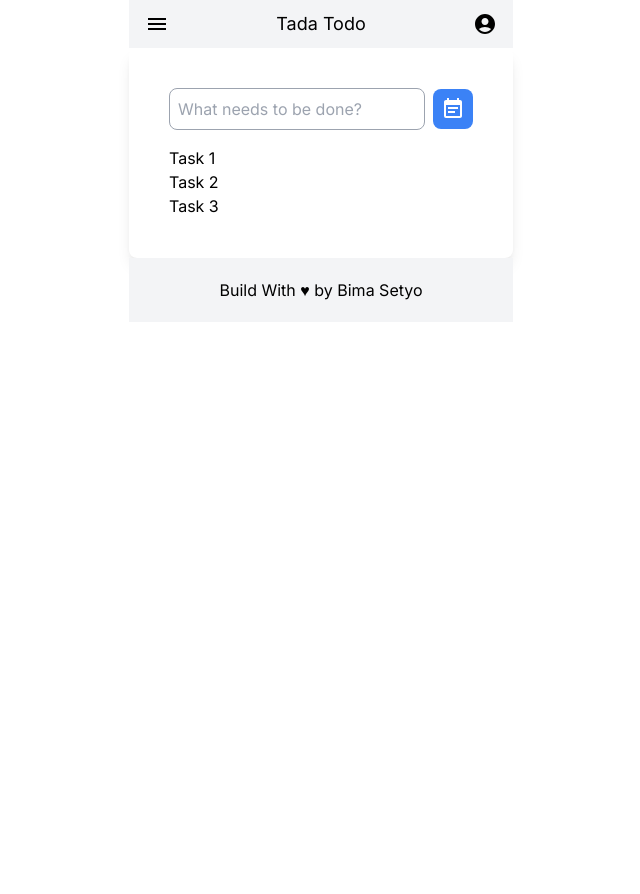
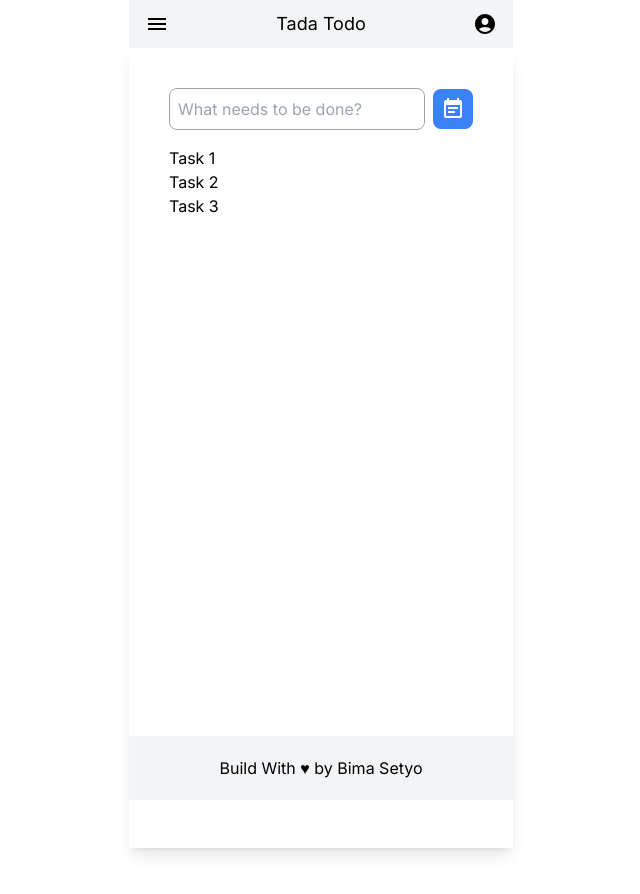
Before and after one commit to bima0302/tada-todo, a Next.js app: page / in a window 1280 px wide. Shown: the top 894 px of the page, without its empty margins (319-959 px from the left). Before the commit the page ends 800 px from the top, so only its background shows below. Built offline with nearby package versions, Linux system fonts and the light colour scheme.

Commit message:
make flexible height

```diff
--- a/src/app/page.js
+++ b/src/app/page.js
@@ -29,10 +29,10 @@ export default function Home() {
           </div>
         </div>
         {/* body */}
-        <div className='container'>
+        <div className='container '>
           {/* make input form to make new todo */}
           <form
-            class='rounded-lg bg-white p-10 shadow-lg'
+            class='h-screen bg-white p-10 shadow-lg'
             onSubmit={handleSubmit}
           >
             <div class='mb-4 flex items-center'>
```
